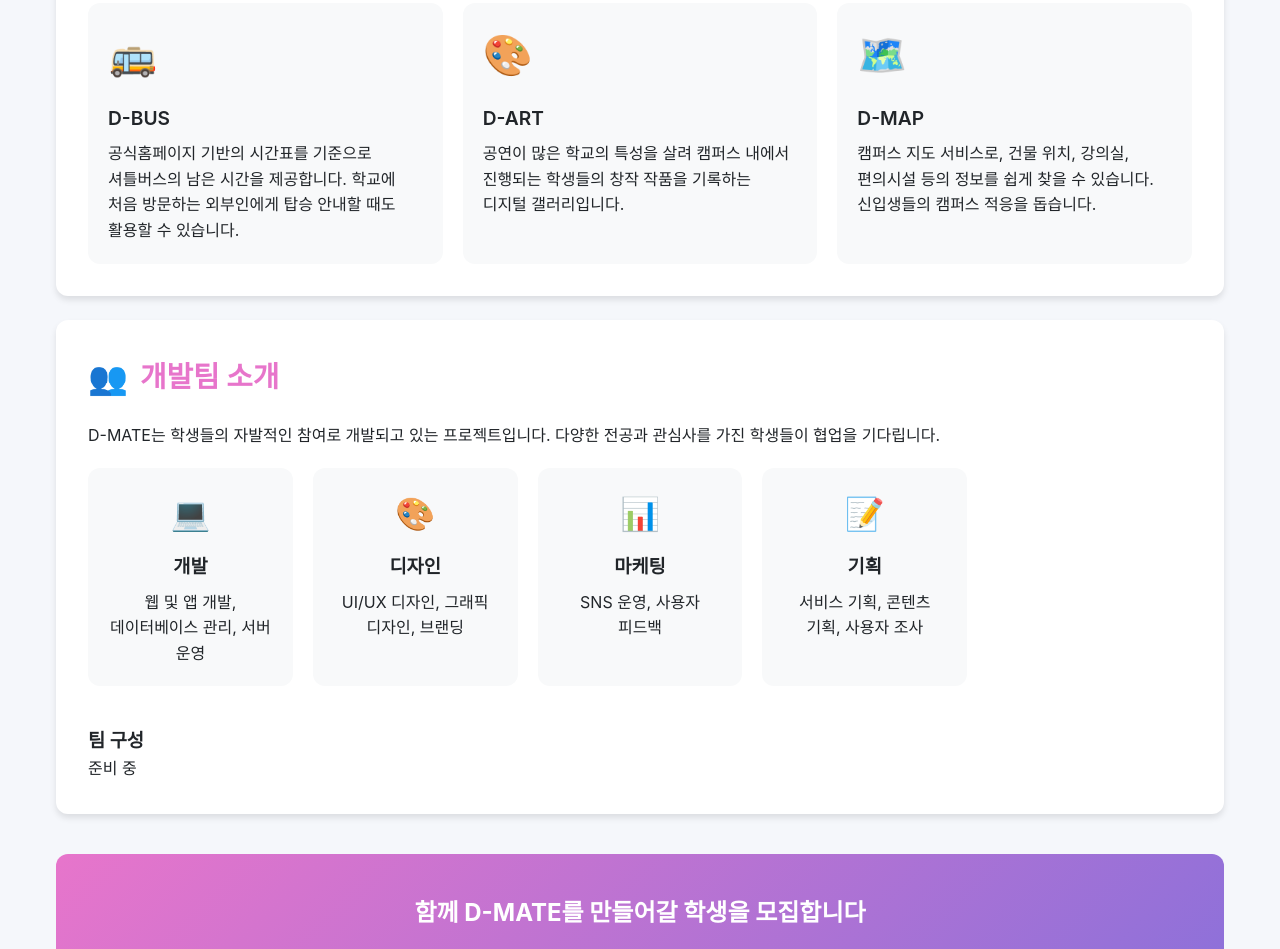
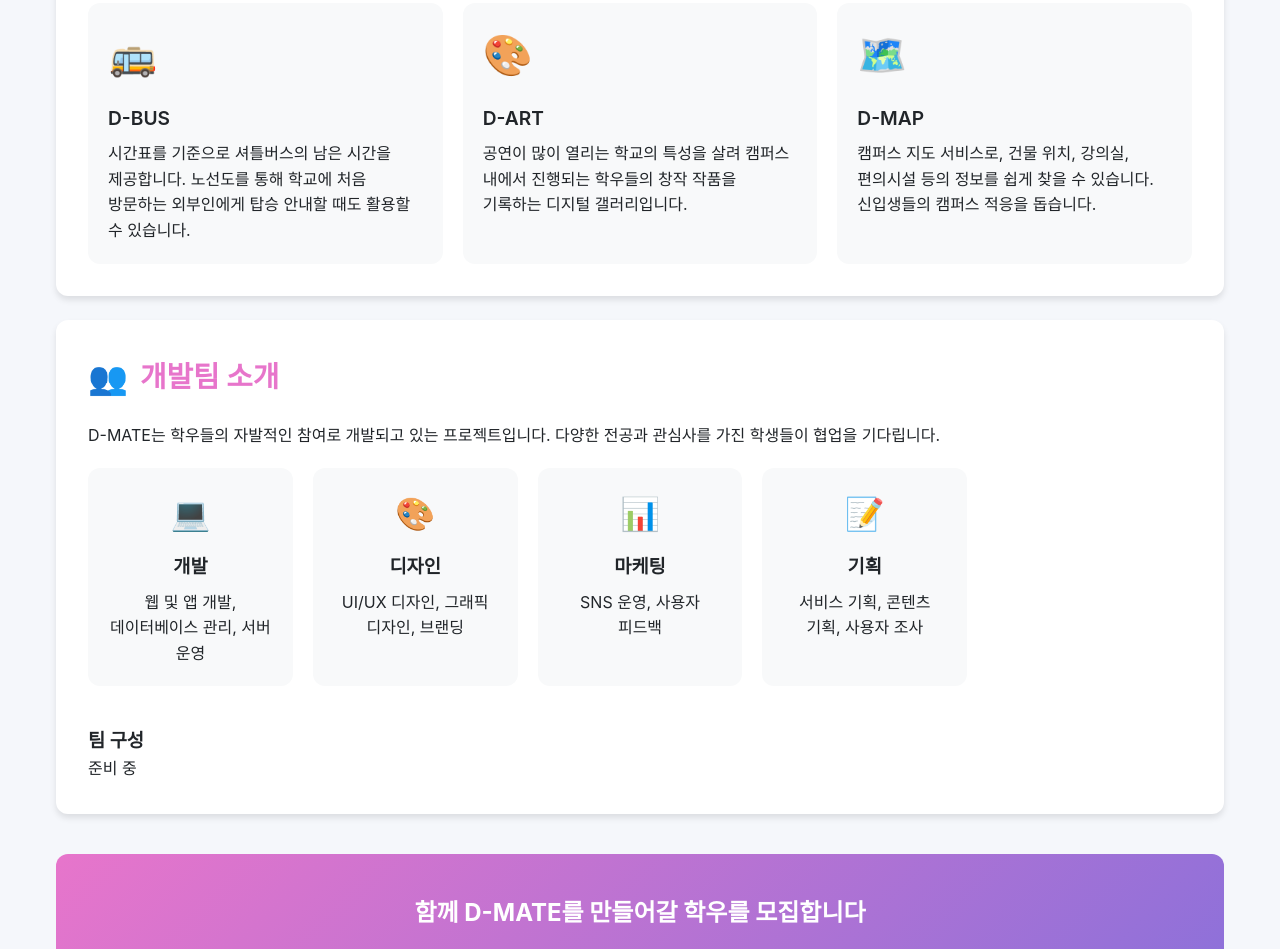
Before and after one commit to I-DIMA/i-dima.github.io, a plain HTML site: page info.html in a window 1280 px wide. Shown: the part 1624-2573 px from the top of the page. Drawn offline with Linux system fonts and the light colour scheme.

Commit message:
Update info.html
용어 변경

```diff
--- a/info.html
+++ b/info.html
@@ -326,7 +326,7 @@
 
         <section class="section">
             <h2 class="section-title"><span class="section-icon">🎯</span>프로젝트 목적</h2>
-            <p>D-MATE는 디마 학생들의 캠퍼스 생활을 더욱 편리하게 만들기 위해 기획되었습니다. 학기 초 학생들이 자주 필요로 하는 정보와 서비스를 한 곳에서 쉽게 모아볼 수 있도록 하여 행복한 캠퍼스 생활에 도움이 되는 것이 주요 목적입니다.</p>
+            <p>D-MATE는 학우들의 캠퍼스 생활을 더욱 편리하게 만들기 위해 기획되었습니다. 학기 초 학생들이 자주 필요로 하는 정보와 서비스를 한 곳에서 쉽게 모아볼 수 있도록 하여 행복한 캠퍼스 생활에 도움이 되는 것이 주요 목표입니다.</p>
         </section>
 
         <section class="section">
@@ -378,12 +378,12 @@
                 <div class="service-card">
                     <div class="service-icon">🚌</div>
                     <h3 class="service-title">D-BUS</h3>
-                    <p>공식홈페이지 기반의 시간표를 기준으로 셔틀버스의 남은 시간을 제공합니다. 학교에 처음 방문하는 외부인에게 탑승 안내할 때도 활용할 수 있습니다.</p>
+                    <p>시간표를 기준으로 셔틀버스의 남은 시간을 제공합니다. 노선도를 통해 학교에 처음 방문하는 외부인에게 탑승 안내할 때도 활용할 수 있습니다.</p>
                 </div>
                 <div class="service-card">
                     <div class="service-icon">🎨</div>
                     <h3 class="service-title">D-ART</h3>
-                    <p>공연이 많은 학교의 특성을 살려 캠퍼스 내에서 진행되는 학생들의 창작 작품을 기록하는 디지털 갤러리입니다.</p>
+                    <p>공연이 많이 열리는 학교의 특성을 살려 캠퍼스 내에서 진행되는 학우들의 창작 작품을 기록하는 디지털 갤러리입니다.</p>
                 </div>
                 <div class="service-card">
                     <div class="service-icon">🗺️</div>
@@ -395,7 +395,7 @@
 
         <section class="section">
             <h2 class="section-title"><span class="section-icon">👥</span>개발팀 소개</h2>
-            <p>D-MATE는 학생들의 자발적인 참여로 개발되고 있는 프로젝트입니다. 다양한 전공과 관심사를 가진 학생들이 협업을 기다립니다.</p>
+            <p>D-MATE는 학우들의 자발적인 참여로 개발되고 있는 프로젝트입니다. 다양한 전공과 관심사를 가진 학생들이 협업을 기다립니다.</p>
 
             <div class="team-roles">
                 <div class="role-card">
@@ -427,7 +427,7 @@
         </section>
 
         <section class="contact-section">
-            <h2>함께 D-MATE를 만들어갈 학생을 모집합니다</h2>
+            <h2>함께 D-MATE를 만들어갈 학우를 모집합니다</h2>
             <p>개발, 디자인, 마케팅 등 다양한 분야에서 함께할 학생들을 모집하고 있습니다.</p>
             <p>아이디어와 역량을 발휘하고 경험을 쌓고 싶은 분들의 많은 참여 바랍니다!</p>
             <a href="https://open.kakao.com/o/sQ5O8Zfg" class="contact-btn">참여 문의하기</a>
```
